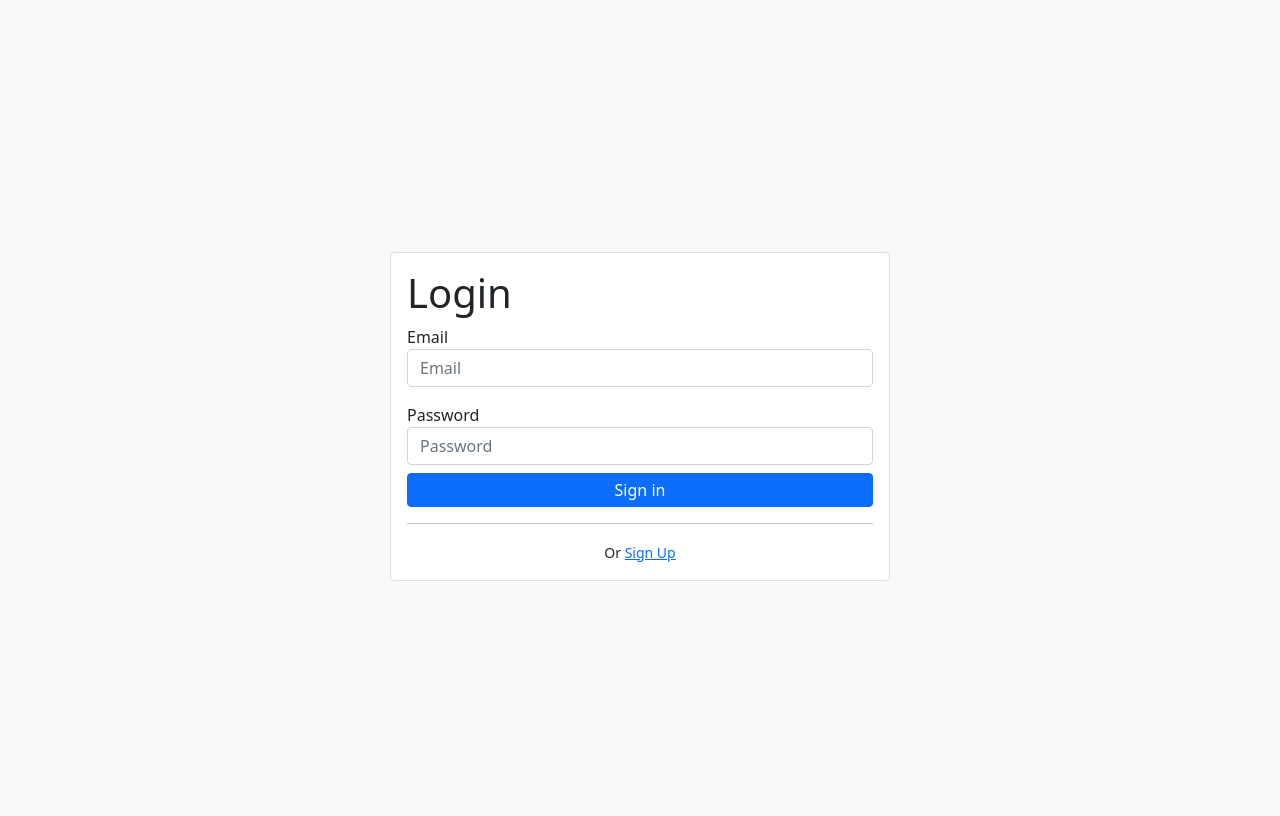
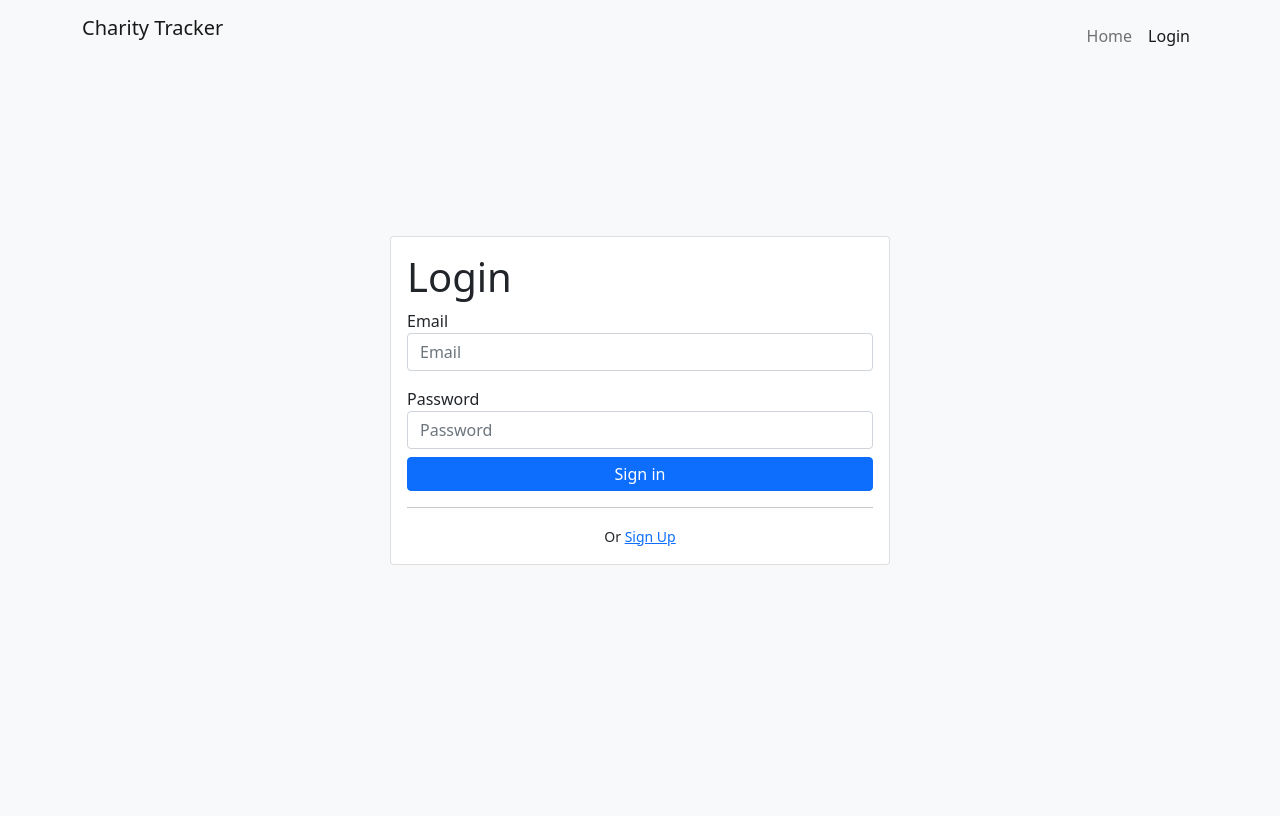
Before and after one commit to jaisawhney/Charity-Tracker, a Flask app: page /login in a window 1280 px wide. After the commit the page ends 565 px from the top, so only its background shows below. Run offline with Flask 2, Linux system fonts and the light colour scheme.

Commit message:
Fix forms

```diff
--- a/templates/login.html
+++ b/templates/login.html
@@ -1,4 +1,5 @@
 {% extends "base.html" %}
+{% set active_page = "login" %}
 
 {% block content %}
 <div class="container-fluid h-100 bg-light">
@@ -6,7 +7,7 @@
         <div class="card login-form">
             <div class="card-body">
                 <h1 class="card-title">Login</h1>
-                <form class="row" action="/login/" method="POST">
+                <form class="row" action="/login" method="POST">
                     <div class="col-12">
                         <div class="form-group">
                             <label for="email">Email</label>
--- a/templates/partials/nav.html
+++ b/templates/partials/nav.html
@@ -1,10 +1,19 @@
-<nav class="navbar navbar-default bg-light">
-    <div class="container-fluid">
-        <div class="navbar-header">
-
-        </div>
-        <div class="pull-right">
-
+<nav class="navbar navbar-expand-md navbar-light fixed-top position-absolute">
+    <div class="container">
+        <p class="navbar-brand">Charity Tracker</p>
+        <button class="navbar-toggler" type="button" data-bs-toggle="collapse"
+                data-bs-target="#navbar-links">
+            <span class="navbar-toggler-icon"></span>
+        </button>
+        <div class="collapse navbar-collapse" id="navbar-links">
+            <ul class="navbar-nav ms-auto">
+                <li class="nav-item">
+                    <a class="nav-link {{ 'active' if active_page == 'home' else '' }}" href="./">Home</a>
+                </li>
+                <li class="nav-item">
+                    <a class="nav-link {{ 'active' if active_page == 'login' else '' }}" href="./login">Login</a>
+                </li>
+            </ul>
         </div>
     </div>
 </nav>
```
Also changed, not shown: templates/signup.html (+10 -6 lines).
